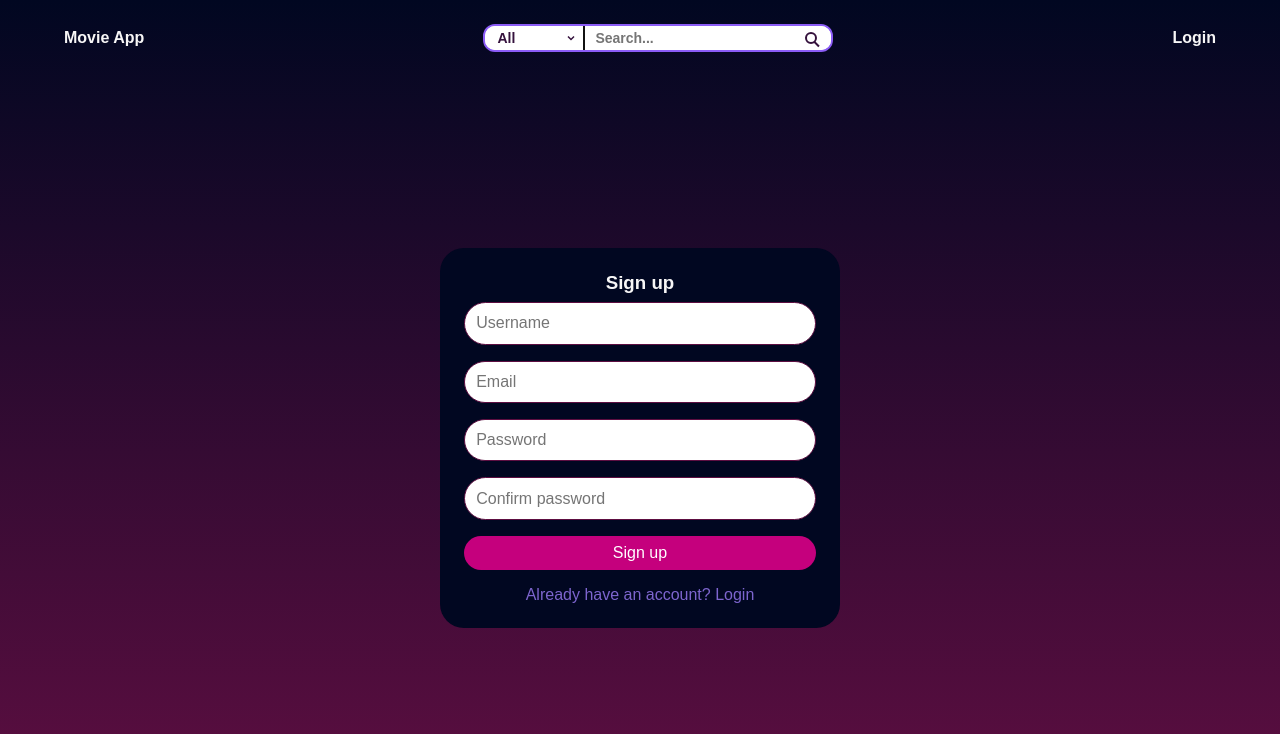
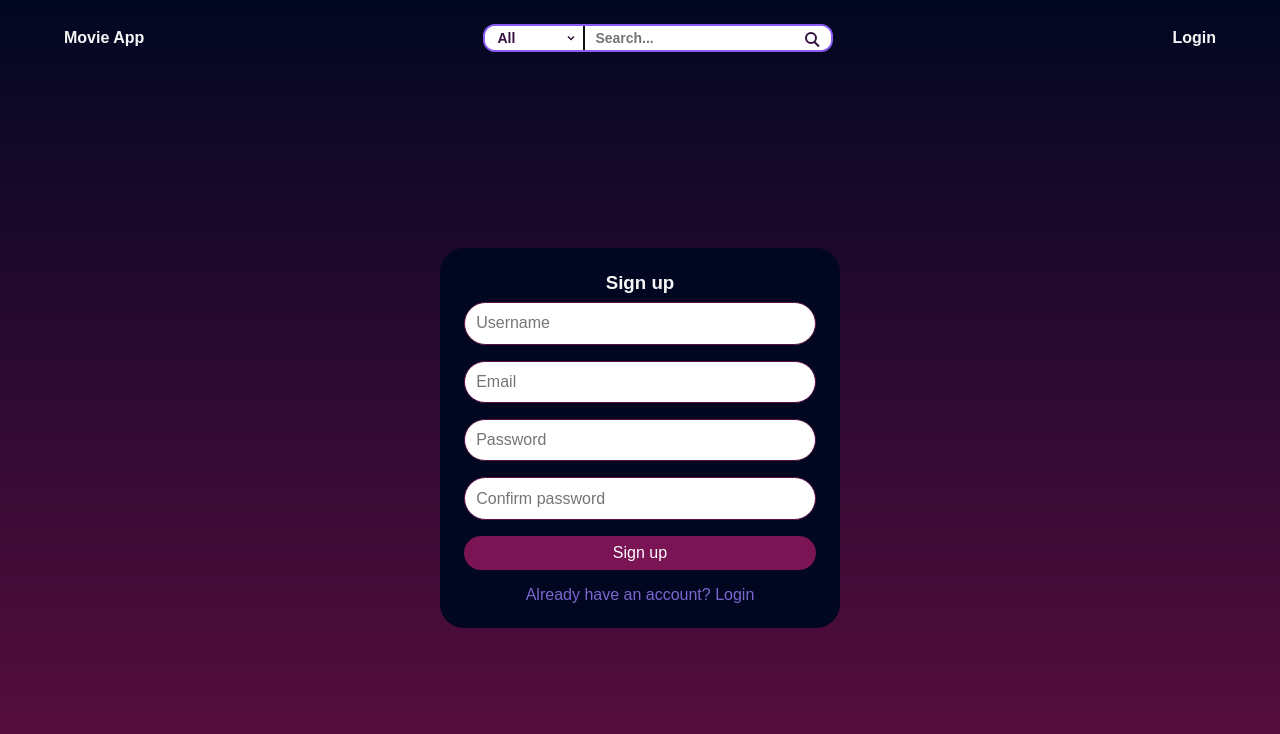
Before and after one commit to web-project-group11/app, a React app: page /signup in a window 1280 px wide. In both pictures the pointer is over the button "Sign up". Shown: the top 734 px of the page. Built offline with nearby package versions, Linux system fonts and the light colour scheme; no server answers; the HTML template or start-up script is replaced by a standard one.

Commit message:
Quick fix

```diff
--- a/src/components/SignUp/SignUp.css
+++ b/src/components/SignUp/SignUp.css
@@ -49,6 +49,10 @@
   cursor: pointer;
 }
 
+.signup-container button:hover {
+  background: #7a1455;
+}
+
 .signup-container a {
   color: #7d65ce;
   text-align: center;
```
